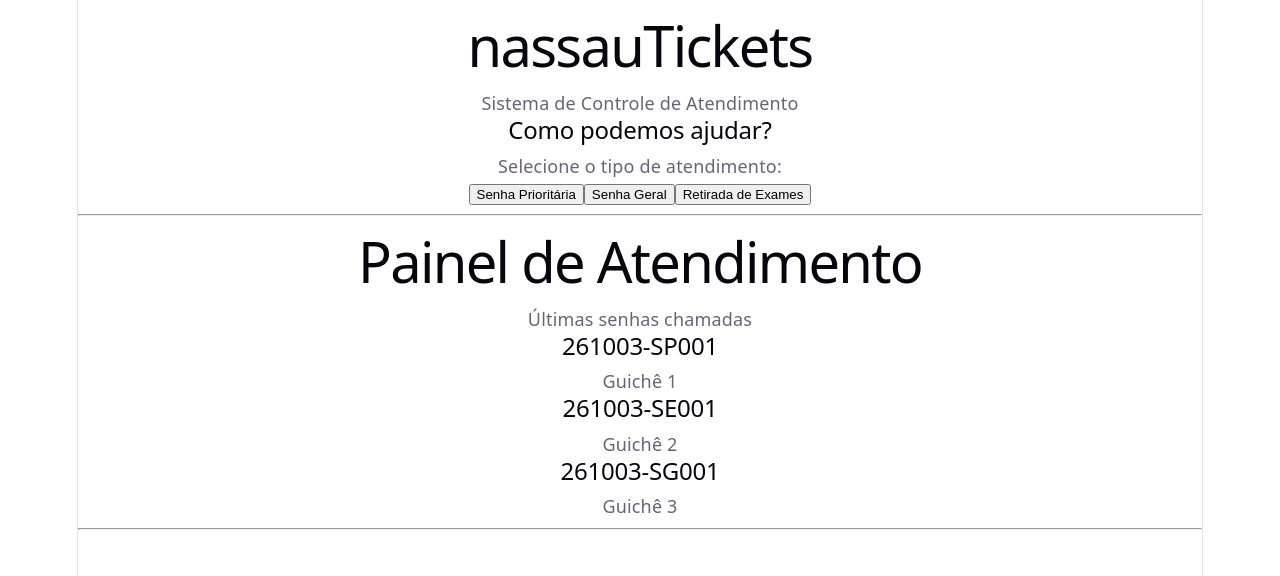
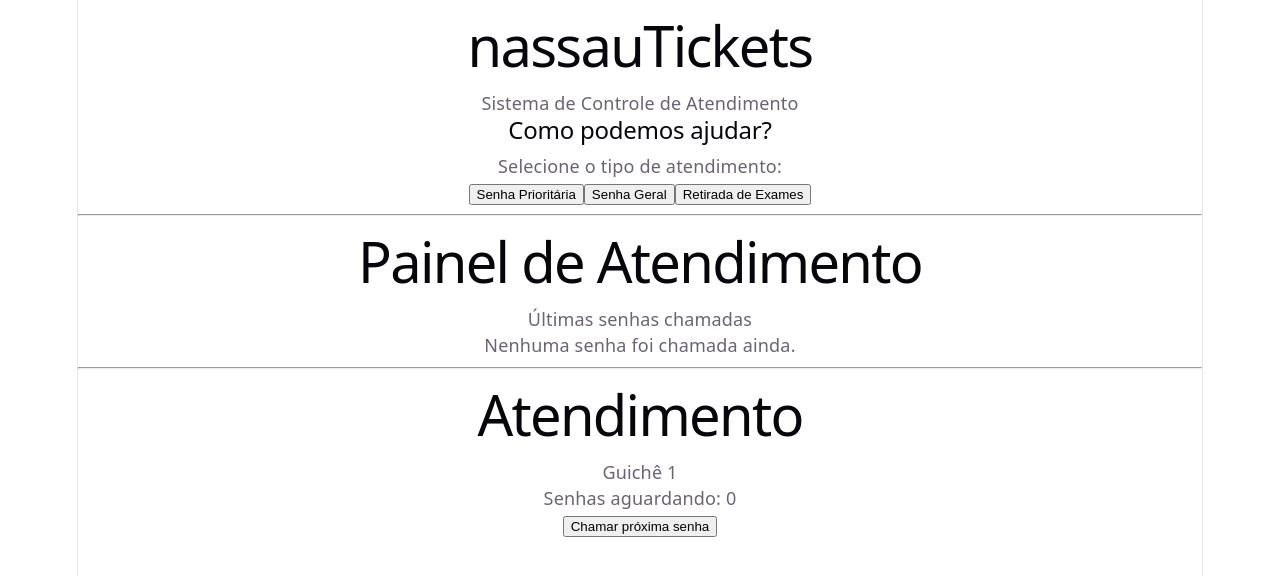
Before and after one commit to jonatasalmeidasantana142-art/nassauTickets, a React app in the folder frontend/: page / in a window 1280 px wide. Shown: the top 576 px of the page. Built offline with nearby package versions, Linux system fonts and the light colour scheme; the HTML template or start-up script is replaced by a standard one.

Commit message:
mano alterei

```diff
--- a/frontend/src/App.jsx
+++ b/frontend/src/App.jsx
@@ -1,21 +1,55 @@
+import { useState } from "react"
 import Totem from "./pages/Totem"
-import Painel from "./pages/painel"
+import Painel from "./pages/Painel"
+import Atendimento from "./pages/Atendimento"
 
 function App() {
+  const [fila, setFila] = useState([])
+  const [senhasChamadas, setSenhasChamadas] = useState([])
+
+  function adicionarSenha(senha) {
+    setFila((filaAtual) => [...filaAtual, senha])
+  }
+
+  function chamarSenha() {
+    if (fila.length === 0) {
+      return
+    }
+
+    const proximaSenha = fila[0]
+
+    setFila((filaAtual) => filaAtual.slice(1))
+
+    setSenhasChamadas((chamadasAtual) => [
+      ...chamadasAtual,
+      {
+        numero: proximaSenha,
+        guiche: "Guichê 1",
+      },
+    ])
+  }
+
   return (
     <div>
-      <Totem />
+      <Totem onEmitirSenha={adicionarSenha} />
 
       <hr />
 
-      <Painel />
+      <Painel senhas={senhasChamadas} />
+
       <hr />
 
-      <atendimento />
+      <Atendimento
+        fila={fila}
+        senhaAtual={
+          senhasChamadas.length > 0
+            ? senhasChamadas[senhasChamadas.length - 1].numero
+            : null
+        }
+        onChamarSenha={chamarSenha}
+      />
     </div>
   )
 }
 
-import Atendimento from "./pages/Atendimento"
-
 export default App
--- a/frontend/src/pages/Atendimento.jsx
+++ b/frontend/src/pages/Atendimento.jsx
@@ -1,34 +1,20 @@
-import { useState } from "react"
-
-function atendimento() {
-  const [senhaAtual, setSenhaAtual] = useState(null)
-
-  const senhas = [
-    "261003-SP001",
-    "261003-SE001",
-    "261003-SG001",
-    "261003-SP002",
-  ]
-
-  function chamarProxima() {
-    const proxima = senhas.find((senha) => senha !== senhaAtual)
-
-    setSenhaAtual(proxima)
-  }
-
+function Atendimento({ fila, senhaAtual, onChamarSenha }) {
   return (
     <div>
       <h1>Atendimento</h1>
 
       <p>Guichê 1</p>
 
-      <button onClick={chamarProxima}>
+      <p>Senhas aguardando: {fila.length}</p>
+
+      <button onClick={onChamarSenha}>
         Chamar próxima senha
       </button>
 
       {senhaAtual && (
         <section>
           <h2>Senha chamada:</h2>
+
           <h1>{senhaAtual}</h1>
 
           <p>Dirija-se ao Guichê 1.</p>
@@ -38,4 +24,4 @@ function atendimento() {
   )
 }
 
-export default atendimento
+export default Atendimento
--- a/frontend/src/pages/painel.jsx
+++ b/frontend/src/pages/painel.jsx
@@ -1,22 +1,23 @@
-function Painel() {
-  const senhas = [
-    { numero: "261003-SP001", guiche: "Guichê 1" },
-    { numero: "261003-SE001", guiche: "Guichê 2" },
-    { numero: "261003-SG001", guiche: "Guichê 3" },
-  ]
-
+function Painel({ senhas }) {
   return (
     <div>
       <h1>Painel de Atendimento</h1>
 
       <p>Últimas senhas chamadas</p>
 
-      {senhas.map((senha) => (
-        <div key={senha.numero}>
-          <h2>{senha.numero}</h2>
-          <p>{senha.guiche}</p>
-        </div>
-      ))}
+      {senhas.length === 0 && (
+        <p>Nenhuma senha foi chamada ainda.</p>
+      )}
+
+      {senhas
+        .slice(-5)
+        .reverse()
+        .map((senha) => (
+          <div key={senha.numero}>
+            <h2>{senha.numero}</h2>
+            <p>{senha.guiche}</p>
+          </div>
+        ))}
     </div>
   )
 }
--- a/frontend/src/pages/totem.jsx
+++ b/frontend/src/pages/totem.jsx
@@ -2,8 +2,9 @@ import { useState } from "react"
 import Header from "../components/header"
 import Button from "../components/button"
 
-function Totem() {
+function Totem({ onEmitirSenha }) {
   const [senha, setSenha] = useState(null)
+
   const [sequencias, setSequencias] = useState({
     SP: 0,
     SG: 0,
@@ -26,7 +27,11 @@ function Totem() {
 
     const numero = String(novaSequencia).padStart(3, "0")
 
-    setSenha(`${ano}${mes}${dia}-${tipo}${numero}`)
+    const novaSenha = `${ano}${mes}${dia}-${tipo}${numero}`
+
+    setSenha(novaSenha)
+
+    onEmitirSenha(novaSenha)
   }
 
   return (
```
